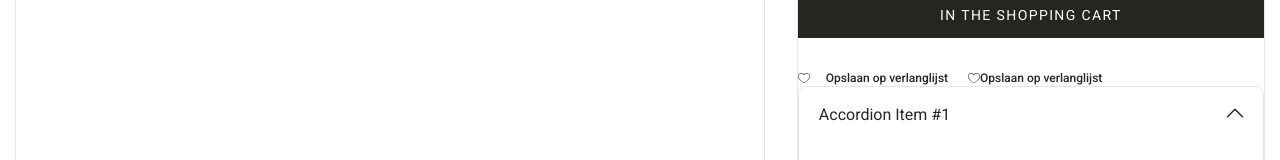
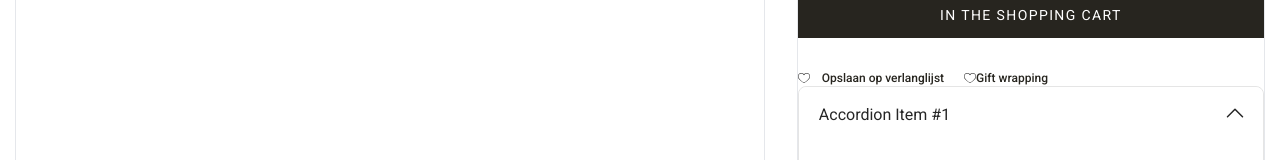
Before and after one commit to aladesiun/leffit-sections, a Vue app: page / in a window 1280 px wide. Shown: the part 589-749 px from the top of the page. Built offline with nearby package versions, Linux system fonts and the light colour scheme.

Commit message:
Update SectionProduct.vue

```diff
--- a/src/page/SectionProduct.vue
+++ b/src/page/SectionProduct.vue
@@ -179,7 +179,7 @@
 
                         <div class="flex gap-5">
                             <div class="flex justify-start items-center  mt-8">
-                                <span class="mr-4">
+                                <span class="mr-3">
                                     <svg width="12" height="10" viewBox="0 0 12 10" fill="none"
                                         xmlns="http://www.w3.org/2000/svg">
                                         <path
@@ -206,7 +206,7 @@
 
 
                                 <p class="text-dark-text text-xs font-medium">
-                                    Opslaan op verlanglijst
+                                  Gift wrapping
                                 </p>
                             </div>
                         </div>
```
